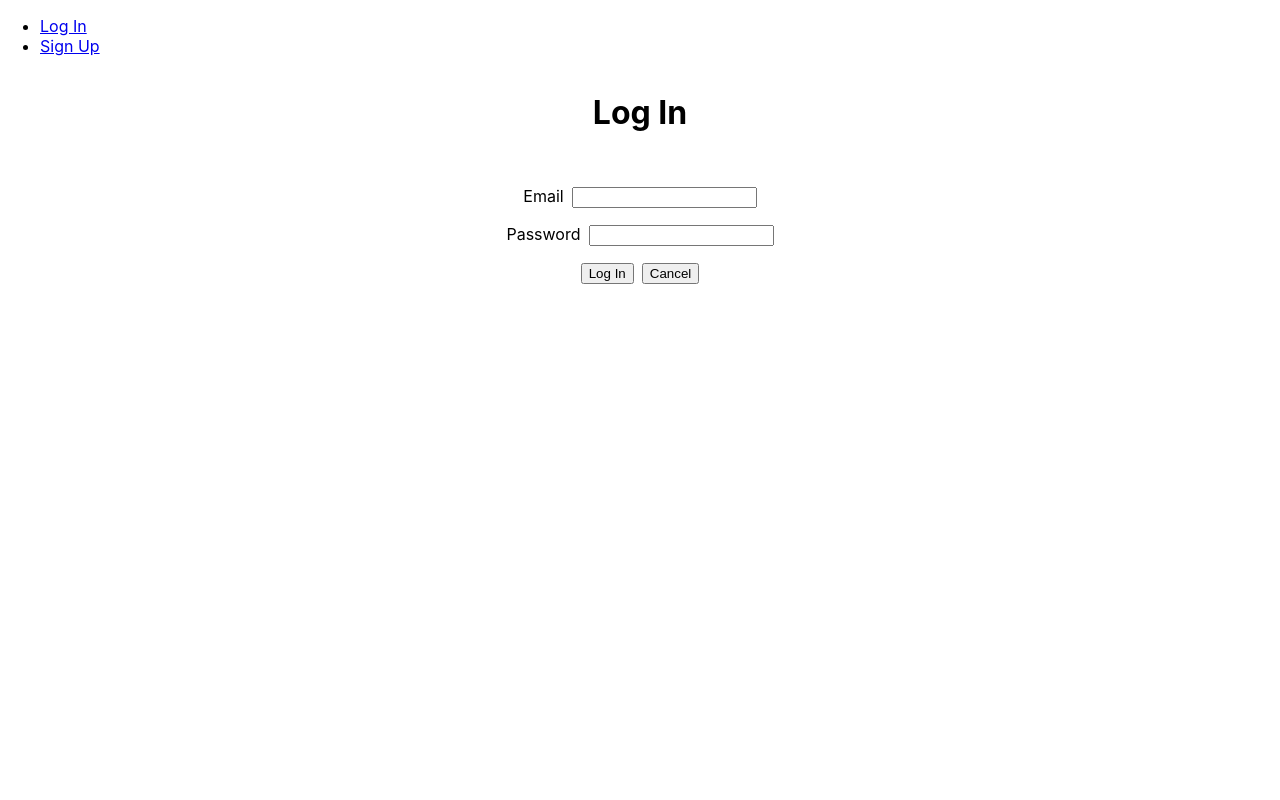
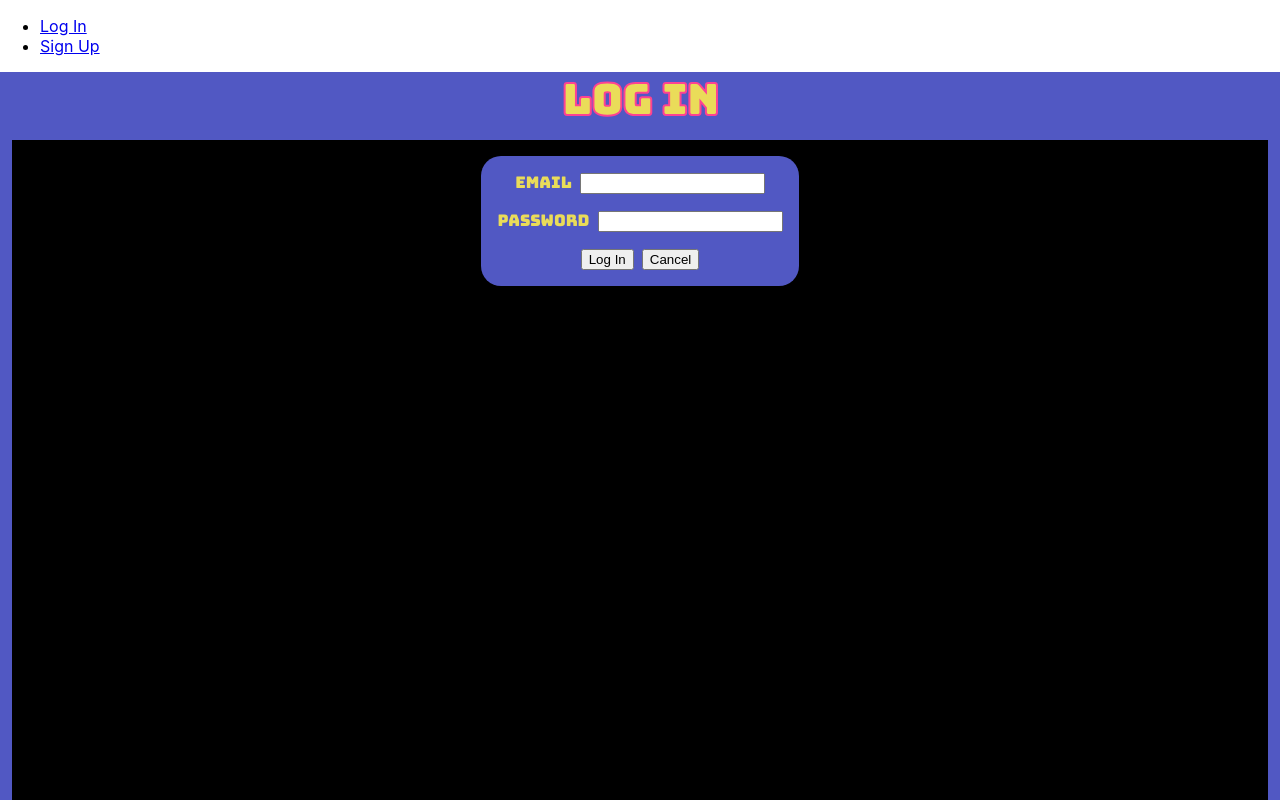
Before and after one commit to csalguera/Game-Pocket-Front-End, a React (Create React App) app: page /login in a window 1280 px wide. Shown: the top 800 px of the page. Built offline with nearby package versions, Linux system fonts and the light colour scheme; no server answers.

Commit message:
add style to login page

```diff
--- a/public/index.html
+++ b/public/index.html
@@ -9,6 +9,9 @@
       name="description"
       content="Web site created using create-react-app"
     />
+    <link rel="preconnect" href="https://fonts.googleapis.com">
+    <link rel="preconnect" href="https://fonts.gstatic.com" crossorigin>
+    <link href="https://fonts.googleapis.com/css2?family=Bungee&display=swap" rel="stylesheet">
     <link rel="apple-touch-icon" href="%PUBLIC_URL%/logo192.png" />
     <!--
       manifest.json provides metadata used when your web app is installed on a
--- a/src/components/LoginForm/LoginForm.module.css
+++ b/src/components/LoginForm/LoginForm.module.css
@@ -4,6 +4,11 @@
   justify-content: center;
   align-items: center;
   margin-bottom: 50px;
+  background-color: #5158C3;
+  font-family: 'Bungee', cursive;
+  border-radius: 20px;
+  padding: 1em;
+  color: #EADC59;
 }
 
 .label,
--- a/src/pages/Login/Login.jsx
+++ b/src/pages/Login/Login.jsx
@@ -10,14 +10,18 @@
   }
 
   return (
+    <>
+      <h1>Log In</h1>
       <main className={styles.container}>
-      <h1>Log In</h1>
+        <container id="body-container">
         <p>{message}</p>
         <LoginForm
           handleSignupOrLogin={props.handleSignupOrLogin}
           updateMessage={updateMessage}
           />
+          </container>
       </main>
+    </>
   )
 }
 
--- a/src/pages/Login/Login.module.css
+++ b/src/pages/Login/Login.module.css
@@ -1,5 +1,26 @@
+main {
+  height: 100vmin;
+  display: flex;
+}
+
 .container {
   display: flex;
   align-items: center;
   flex-direction: column;
+  border: 12px solid  #5158C3;
+  background-color: black;
+  background-size: contain;
+  background-repeat: no-repeat;
 }
+
+h1 {
+  -webkit-text-stroke: 2px #FD4293;
+  color: #EADC59;
+  font-weight: 900;
+  font-size: 42px;
+  font-family: 'Bungee', cursive;
+  background-color: #5158C3;
+  width: 100%;
+  text-align: center;
+  margin: 0px;
+  }
```
Also changed, not shown: public/assets/PacMan.jpeg (added). Lines whose indentation alone changed are shown as unchanged.
